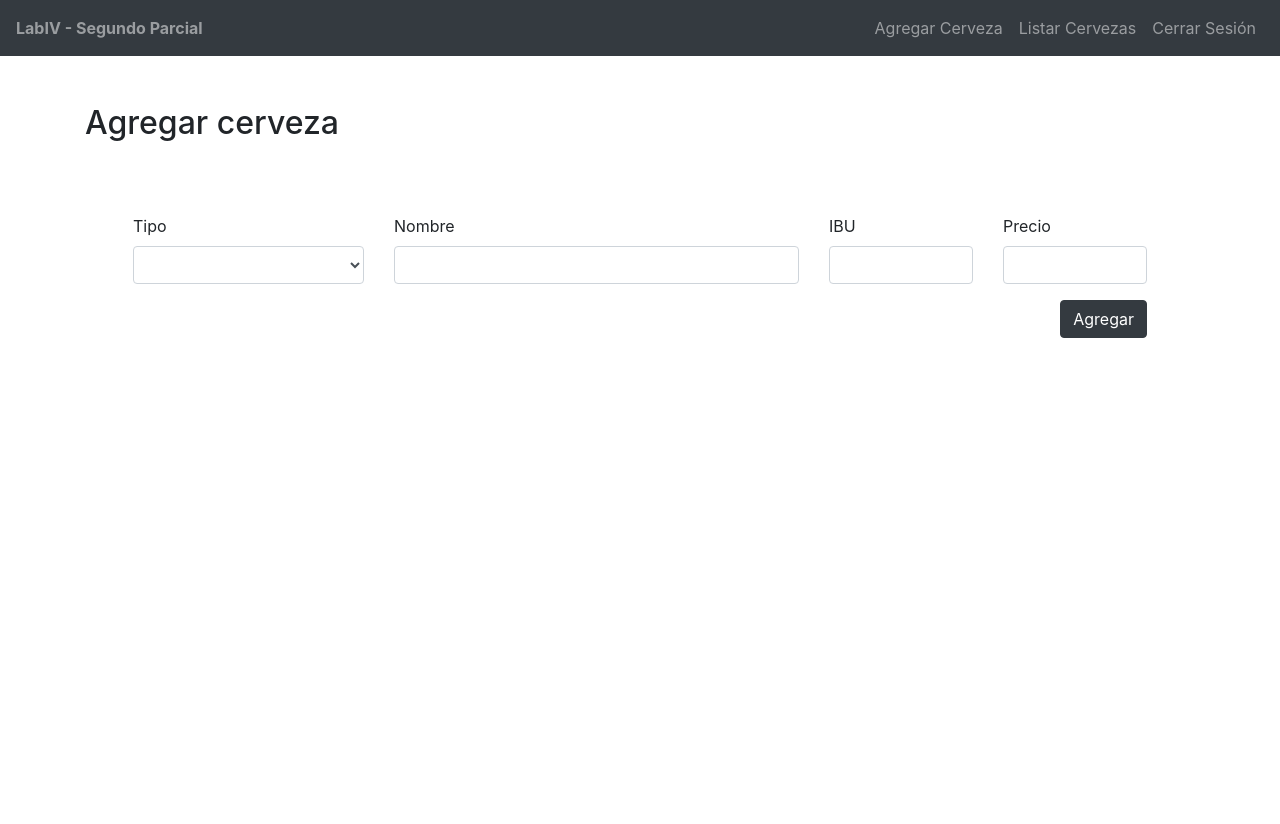
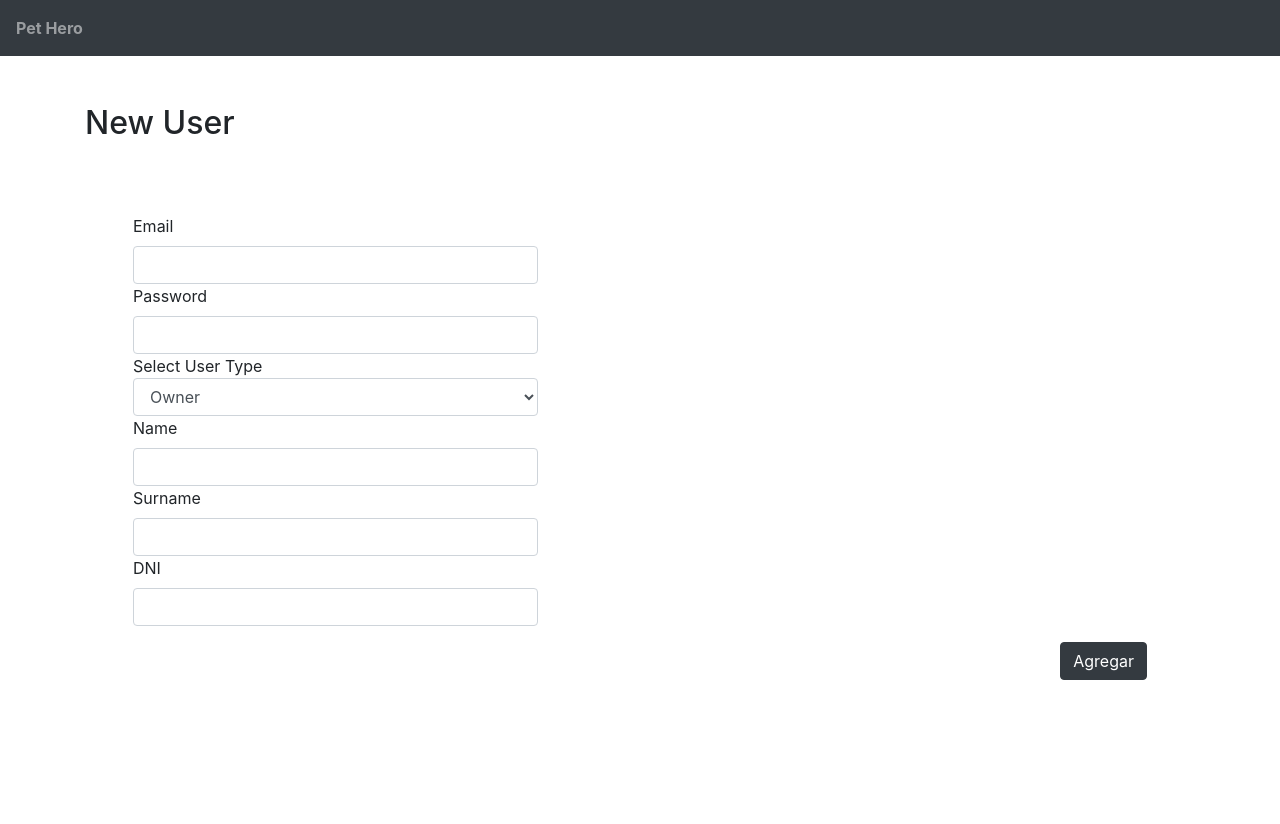
Before and after one commit to LChapita/TPfinalPetHero, a PHP site: template Views/user-add.php in a window 1280 px wide. Before the commit the page ends 338 px from the top, so only its background shows below. Run offline with PHP 8.4, Linux system fonts and the light colour scheme; the template is opened without the code that fills it, so the values that code supplies are empty; some libraries are stand-ins or nearby versions.

Commit message:
redirecciones y el userAdd

```diff
--- a/Views/index.php
+++ b/Views/index.php
@@ -1,10 +1,10 @@
 <main class="d-flex align-items-center justify-content-center height-100" >
      <div class="content">
           <header class="text-center">
-               <h2>Segundo Parcial</h2>
+               <h2>Login</h2>
           </header>
 
-          <form action="<?php FRONT_ROOT."Home/Login" ?>" method="POST" class="login-form bg-dark-alpha p-5 bg-light">
+          <form action="<?php echo FRONT_ROOT."Home/Login" ?>" method="POST" class="login-form bg-dark-alpha p-5 bg-light">
                <div class="form-group">
                     <label for="">Email</label>
                     <input type="text" name="userName" class="form-control form-control-lg" placeholder="Ingresar usuario" required>
--- /dev/null
+++ b/Views/nav-new-user.php
@@ -0,0 +1,8 @@
+<nav class="navbar navbar-expand-lg  navbar-dark bg-dark">
+    <span class="navbar-text">
+        <strong>Pet Hero</strong>
+    </span>
+    <ul class="navbar-nav ml-auto">
+
+    </ul>
+</nav>
--- a/Views/nav.php
+++ b/Views/nav.php
@@ -1,16 +1,13 @@
 <nav class="navbar navbar-expand-lg  navbar-dark bg-dark">
      <span class="navbar-text">
-          <strong>LabIV - Segundo Parcial</strong>
+          <strong>Pet Hero</strong>
      </span>
      <ul class="navbar-nav ml-auto">
           <li class="nav-item">
-               <a class="nav-link" href="">Agregar Cerveza</a>
+               <a class="nav-link" href="">Agregar Pets</a>
           </li>
           <li class="nav-item">
-               <a class="nav-link" href="">Listar Cervezas</a>
-          </li>
-          <li class="nav-item">
-               <a class="nav-link" href="">Cerrar Sesión</a>
+               <a class="nav-link" href="<?php echo FRONT_ROOT . "Home/Logout"  ?>">Cerrar Sesión</a>
           </li>
      </ul>
 </nav>
--- a/Views/user-add.php
+++ b/Views/user-add.php
@@ -1,36 +1,32 @@
 <?php
-require_once('nav.php');
+require_once('nav-new-user.php');
 ?>
 <main class="py-5">
     <section id="listado" class="mb-5">
         <div class="container">
-            <h2 class="mb-4">Agregar cerveza</h2>
+            <h2 class="mb-4">New User</h2>
             <form class="bg-light-alpha p-5">
                 <div class="row">
-                    <div class="col-lg-3">
-                        <div class="form-group">
-                            <label for="">Tipo</label>
-                            <select class="form-control">
-
-                            </select>
-                        </div>
-                    </div>
                     <div class="col-lg-5">
                         <div class="form-group">
-                            <label for="">Nombre</label>
-                            <input type="text" value="" class="form-control">
-                        </div>
-                    </div>
-                    <div class="col-lg-2">
-                        <div class="form-group">
-                            <label for="">IBU</label>
-                            <input type="number" value="" class="form-control">
-                        </div>
-                    </div>
-                    <div class="col-lg-2">
-                        <div class="form-group">
-                            <label for="">Precio</label>
-                            <input type="number" value="" class="form-control">
+                            <label for="">Email</label>
+                            <input type="text" value="" class="form-control" require>
+
+                            <label for="">Password</label>
+                            <input type="password" value="" class="form-control" require>
+                            <a>Select User Type</a>
+                            <select name="TypeUser" class="form-control">
+                                <option value="Owner">Owner</option>
+                                <option value="Keeper">Keeper</option>
+                            </select>
+                            <label for="">Name</label>
+                            <input type="text" value="" class="form-control" require>
+
+                            <label for="">Surname</label>
+                            <input type="text" value="" class="form-control" require>
+
+                            <label for="">DNI</label>
+                            <input type="text" value="" class="form-control" require>
                         </div>
                     </div>
                 </div>
```
Also changed, not shown: Controllers/HomeController.php (+9 -2 lines), Views/home.php (added, +17 -0 lines).
